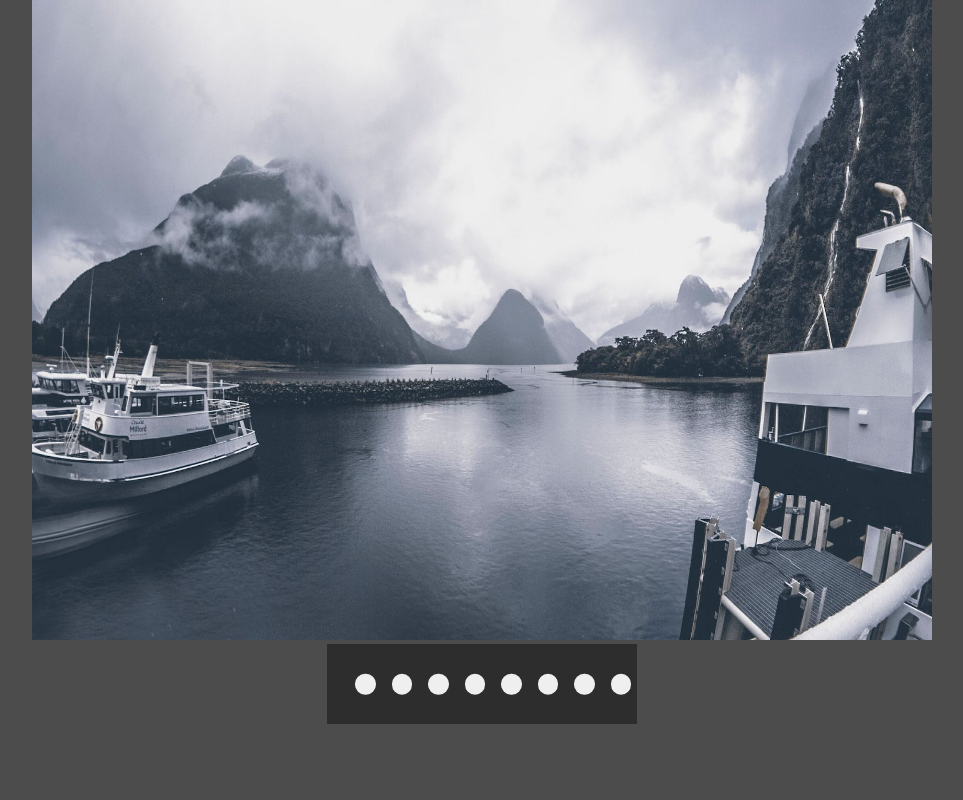
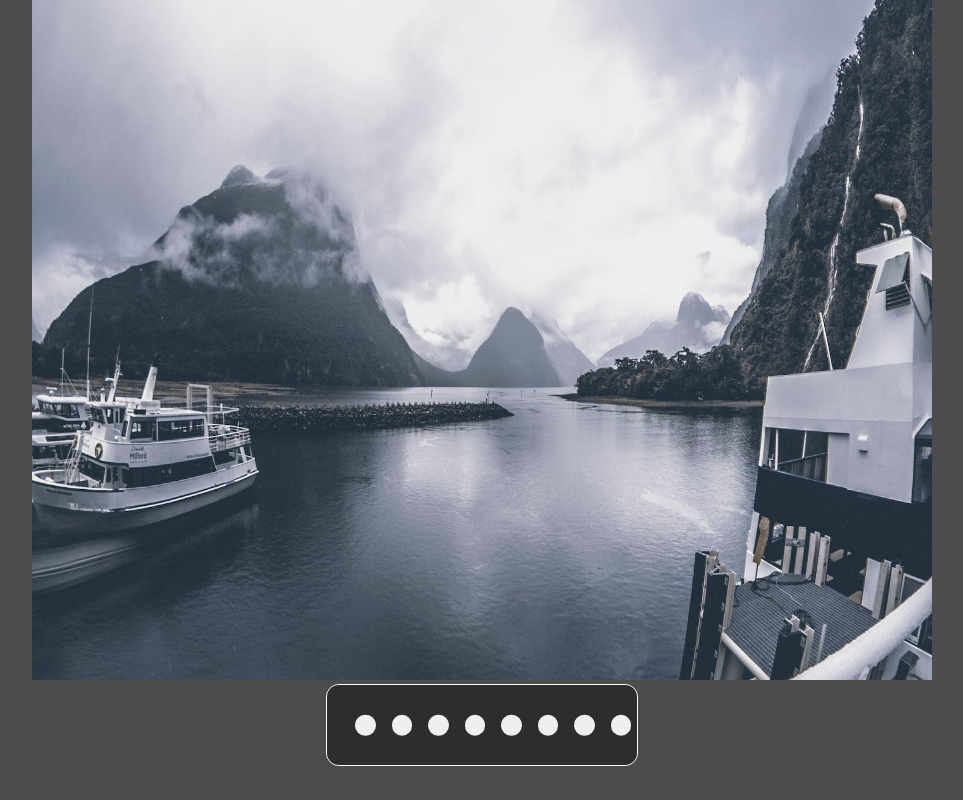
Before and after one commit to FluffyRudy/image-slider, a plain HTML site: page index.html in a window 1280 px wide. Shown: the whole page, without its empty margins (158-1121 px from the left). Drawn offline with Linux system fonts and the light colour scheme.

Commit message:
Set scrollbar's width on dots container and change height of slider

```diff
--- a/style.css
+++ b/style.css
@@ -11,7 +11,7 @@ slider style
 */
 .image-slider {
     width: min(900px, 100vw);
-    height: 80vh;
+    height: 85vh;
     margin: auto;
     position: relative;
 }
@@ -63,6 +63,10 @@ image hover state display style
     white-space: nowrap;
     background-color: rgba(0, 0, 0, 0.4);
     padding: 0 20px;
+    border: 1px solid #fff;
+    border-radius: 1vmax;
+    scroll-behavior: smooth;
+    scrollbar-width: 50px;
 }
 
 .dot {
```
